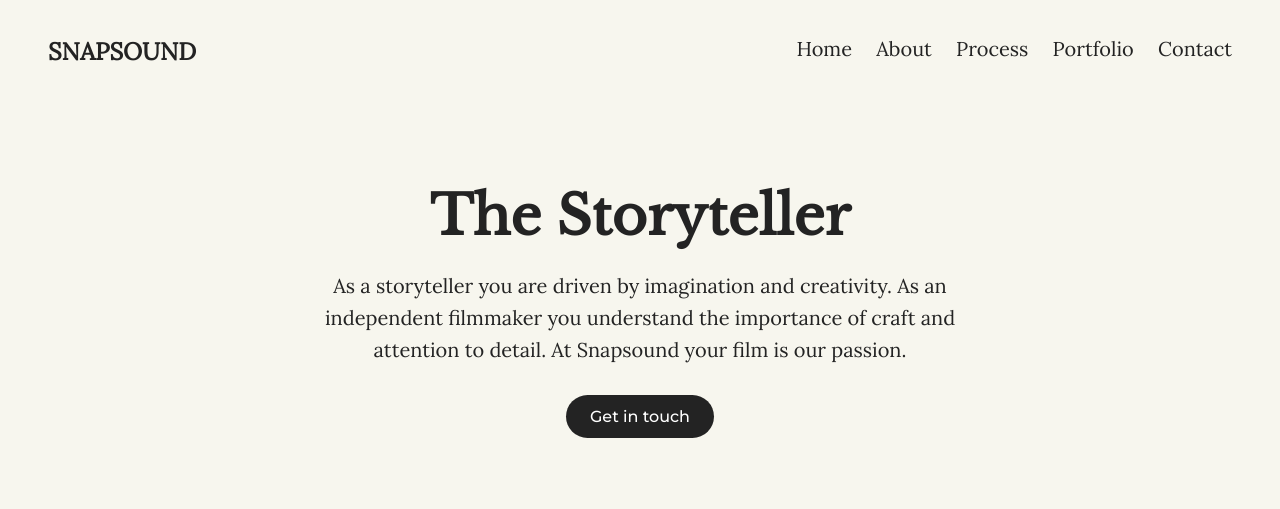
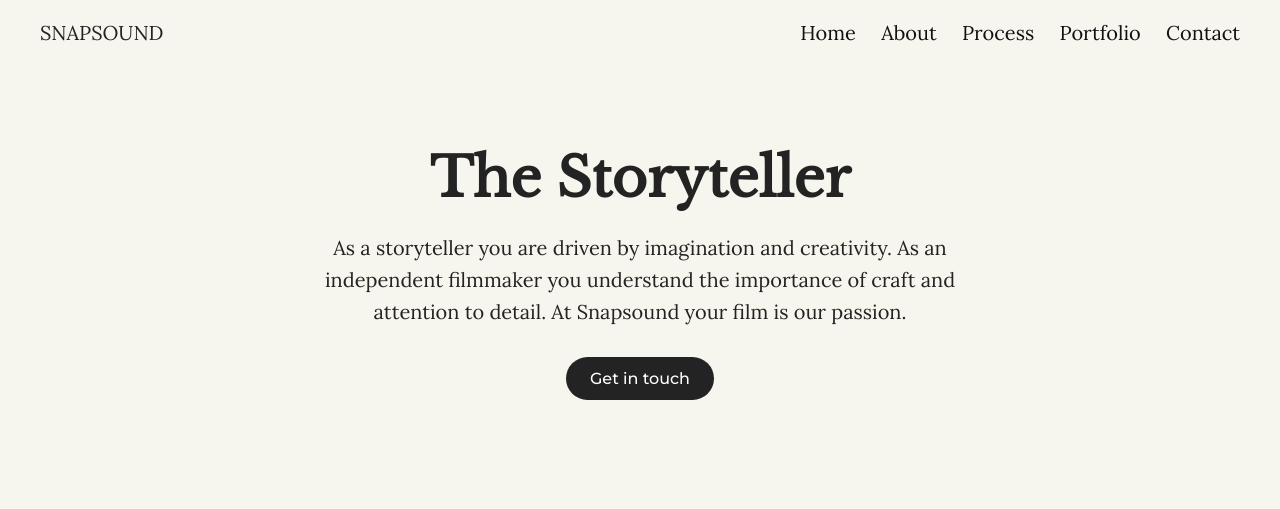
Before and after one commit to ranandasatria/fgo24-css-implementation, a website: page index.html in a window 1280 px wide. Drawn offline with nearby package versions, Linux system fonts and the light colour scheme.

Commit message:
feat: implement and slicing css from image

```diff
--- a/index.html
+++ b/index.html
@@ -7,10 +7,10 @@
   <link rel="stylesheet" href="style.css" />
   <link href="https://fonts.googleapis.com/css2?family=Libre+Baskerville&family=Lora&family=Montserrat:wght@500&display=swap" rel="stylesheet">
 </head>
+<body>
+  <header class="navbar">
 
-<body>
-
-  <header>
+    <div class="navbar-container">
 
       <span class="logo">SNAPSOUND</span>
 
@@ -22,13 +22,14 @@
         <a href="#">Contact</a>
       </nav>
 
+    </div>
+
   </header>
 
   <main>
 
     <h1>The Storyteller</h1>
     <p>
-
       As a storyteller you are driven by imagination and creativity. As an
       independent filmmaker you understand the importance of craft and
       attention to detail. At Snapsound your film is our passion.
@@ -37,5 +38,6 @@
     <a href="#" class="btn">Get in touch</a>
 
   </main>
+
 </body>
 </html>
--- a/style.css
+++ b/style.css
@@ -11,28 +11,37 @@
   }
 
   header {
-    padding: 36px 48px;
     background-color: #F7F6EE;
+    padding: 20px 40px;
+  }
+
+  .navbar-container {
+    max-width: 1200px;
+    margin: 0 auto;
+    font-size: 0;
+  }
+
+  .logo,
+  nav {
+    display: inline-block;
+    vertical-align: middle;
+    font-size: 20px;
   }
 
   .logo {
-    display: inline-block;
-    font-size: 24px;
-    font-weight: bold;
-    font-family: 'Lora', serif;
+    text-align: left;
+    width: 30%;
   }
 
   nav {
-    display: inline-block;
-    float: right;
-    font-family: 'Lora', serif;
+    text-align: right;
+    width: 70%; /
   }
 
   nav a {
-    color: #232323;
     margin-left: 20px;
-    font-size: 20px;
     text-decoration: none;
+    color: #111;
   }
 
   main {
```
Lines whose indentation alone changed are shown as unchanged.
